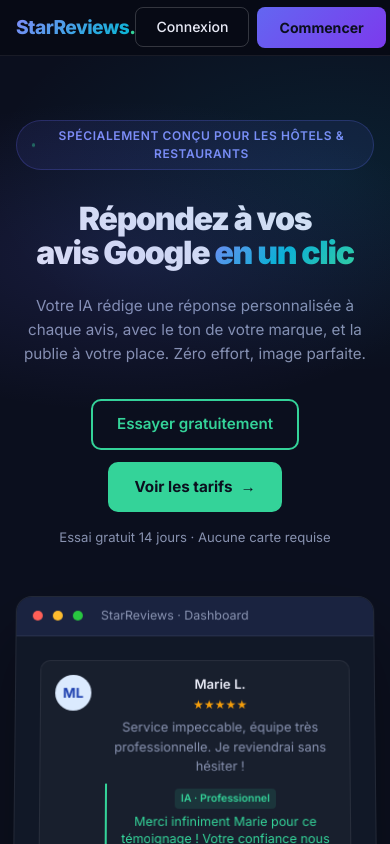
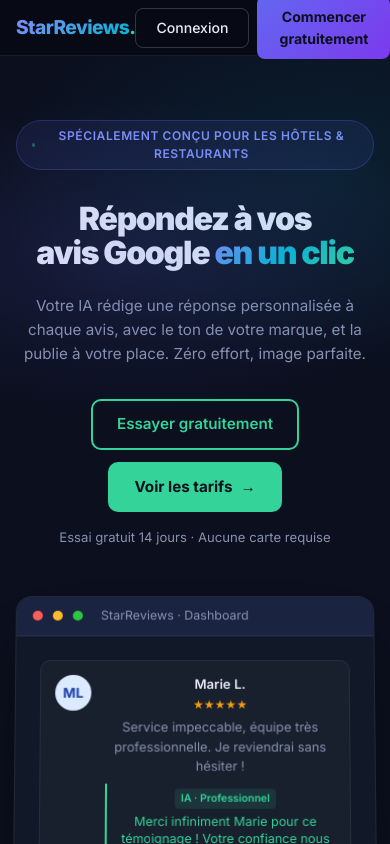
Before and after one commit to clementhall21-hue/avisauto, a Next.js app: page / in a window 390 px wide. Shown: the top 844 px of the page. Built offline with nearby package versions, Linux system fonts and the light colour scheme.

Commit message:
Make mobile nav button smaller, update label to 'Commencer gratuitement'
https://claude.ai/code/session_01VwtSd4WT39act6ADqBgudU

```diff
--- a/app/page.tsx
+++ b/app/page.tsx
@@ -107,10 +107,10 @@ export default function LandingPage() {
           </button>
           <button
             onClick={() => setModalType('signup')}
-            className="btn-primary text-[0.75rem] py-[6px] px-[12px] rounded-lg md:text-sm md:py-[9px] md:px-[18px]"
+            className="btn-primary text-[0.68rem] py-[5px] px-[10px] rounded-lg md:text-sm md:py-[9px] md:px-[18px]"
           >
             <span className="hidden md:inline">Essai gratuit</span>
-            <span className="md:hidden">Commencer</span>
+            <span className="md:hidden">Commencer gratuitement</span>
           </button>
           {/* Hamburger — mobile only */}
           <button
```
